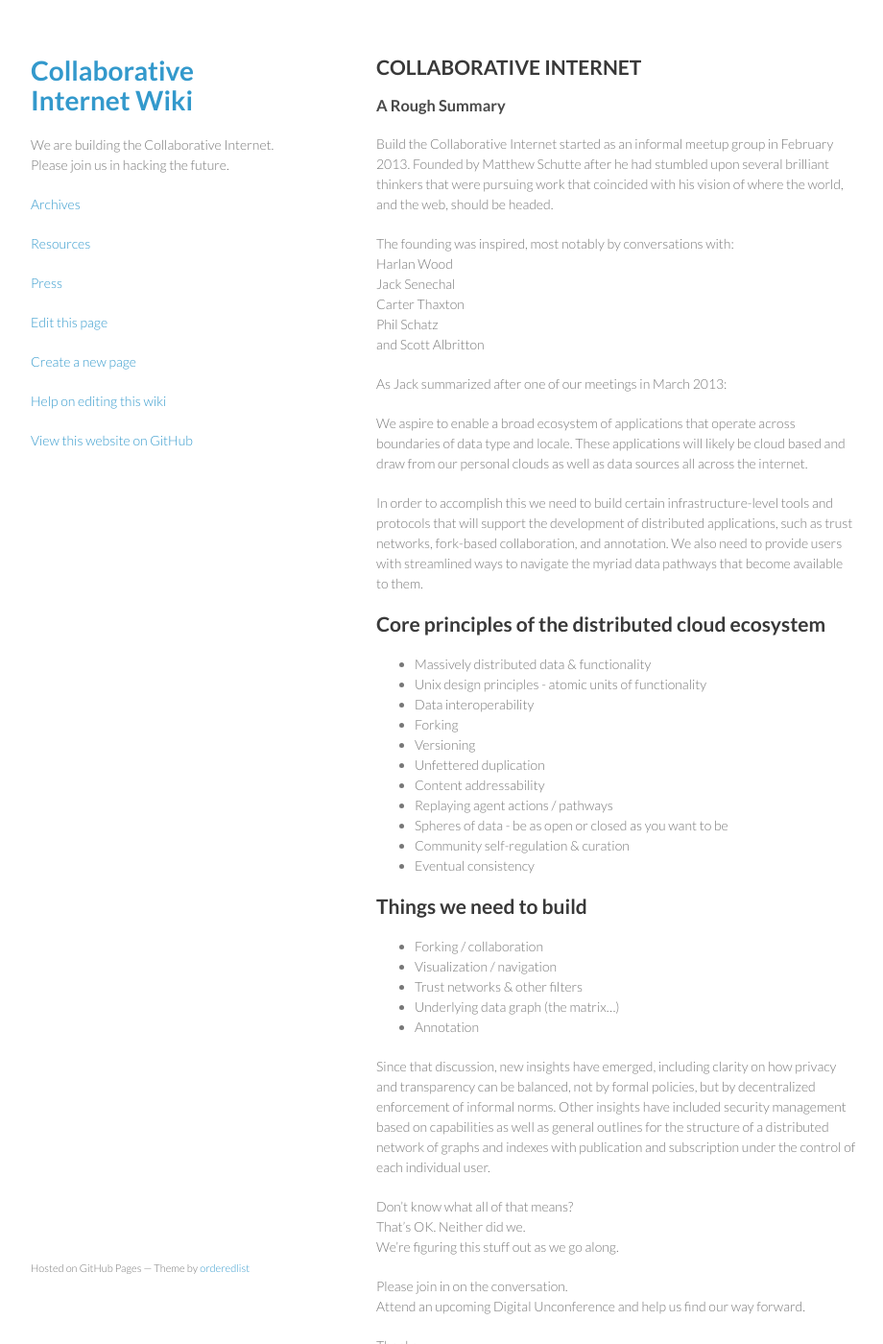
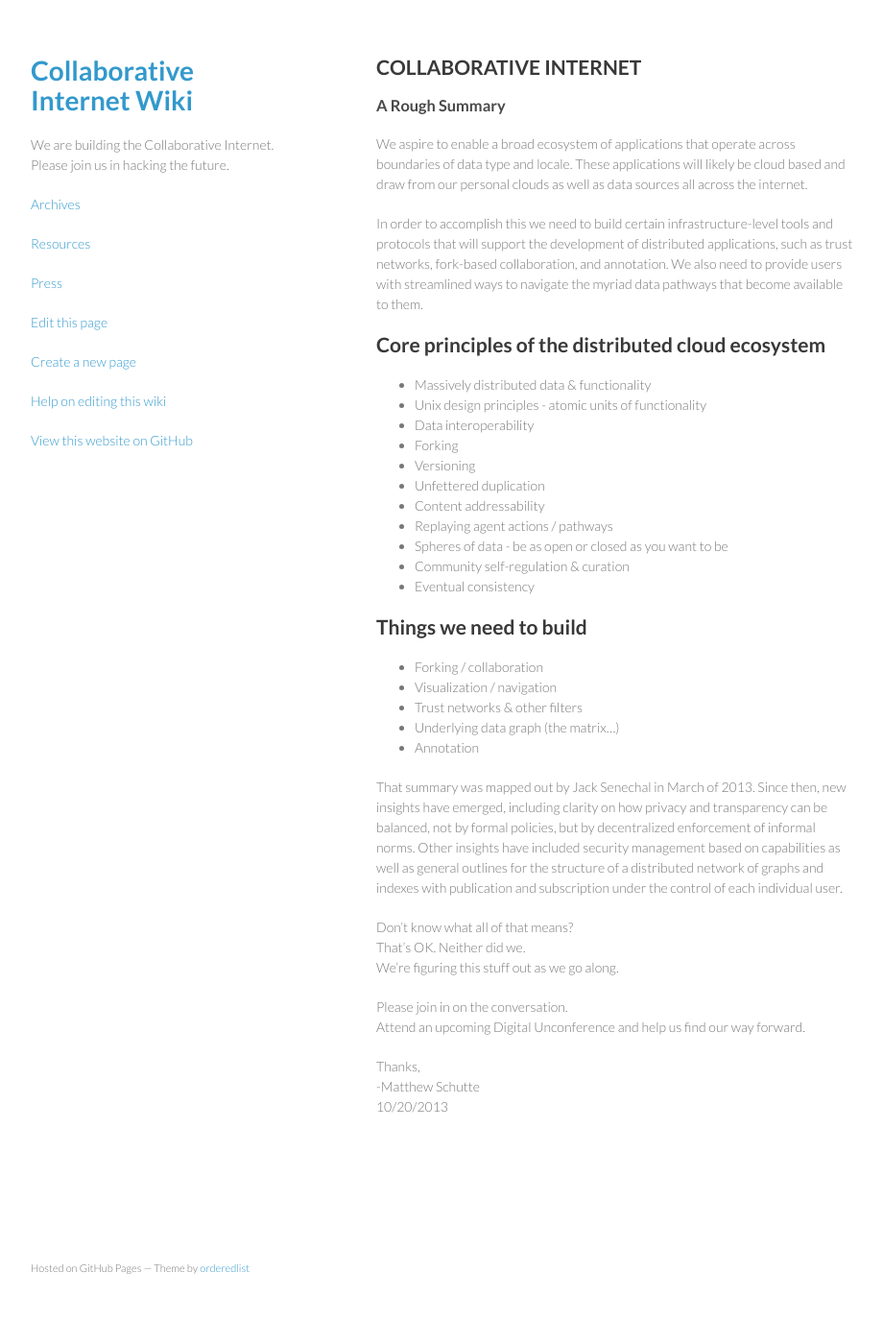
Before and after one commit to collaborativeinternet/collaborativeinternet.github.io, a Jekyll site: the page built from wiki/RoughSummary.md, in a window 1280 px wide and 1400 px high. Shown: the whole window at 96% size, without its empty margins (178-1098 px from the left). Built offline with Jekyll 4.4.1, drawn with Linux system fonts in a browser that asks for light colours.

Commit message:
Update RoughSummary.md

```diff
--- a/wiki/RoughSummary.md
+++ b/wiki/RoughSummary.md
@@ -5,20 +5,6 @@ published: true
 
 ##COLLABORATIVE INTERNET
 ###A Rough Summary
-
-Build the Collaborative Internet started as an informal meetup group in February 2013.  Founded by Matthew Schutte after he had stumbled upon several brilliant thinkers that were pursuing work that coincided with his vision of where the world, and the web, should be headed.
-
-The founding was inspired, most notably by conversations with:
-Harlan Wood
-Jack Senechal
-Carter Thaxton
-Phil Schatz
-and Scott Albritton
-
-As Jack summarized after one of our meetings in March 2013:
-
-
-
 We aspire to enable a broad ecosystem of applications that operate across boundaries of data type and locale. These applications will likely be cloud based and draw from our personal clouds as well as data sources all across the internet.
 
 In order to accomplish this we need to build certain infrastructure-level tools and protocols that will support the development of distributed applications, such as trust networks, fork-based collaboration, and annotation. We also need to provide users with streamlined ways to navigate the myriad data pathways that become available to them.
@@ -48,7 +34,7 @@ Things we need to build
 
 
 
-Since that discussion, new insights have emerged, including clarity on how privacy and transparency can be balanced, not by formal policies, but by decentralized enforcement of informal norms.  Other insights have included security management based on capabilities as well as general outlines for the structure of a distributed network of graphs and indexes with publication and subscription under the control of each individual user.
+That summary was mapped out by Jack Senechal in March of 2013.  Since then, new insights have emerged, including clarity on how privacy and transparency can be balanced, not by formal policies, but by decentralized enforcement of informal norms.  Other insights have included security management based on capabilities as well as general outlines for the structure of a distributed network of graphs and indexes with publication and subscription under the control of each individual user.
 
 Don't know what all of that means?
 That's OK.  Neither did we.
```
